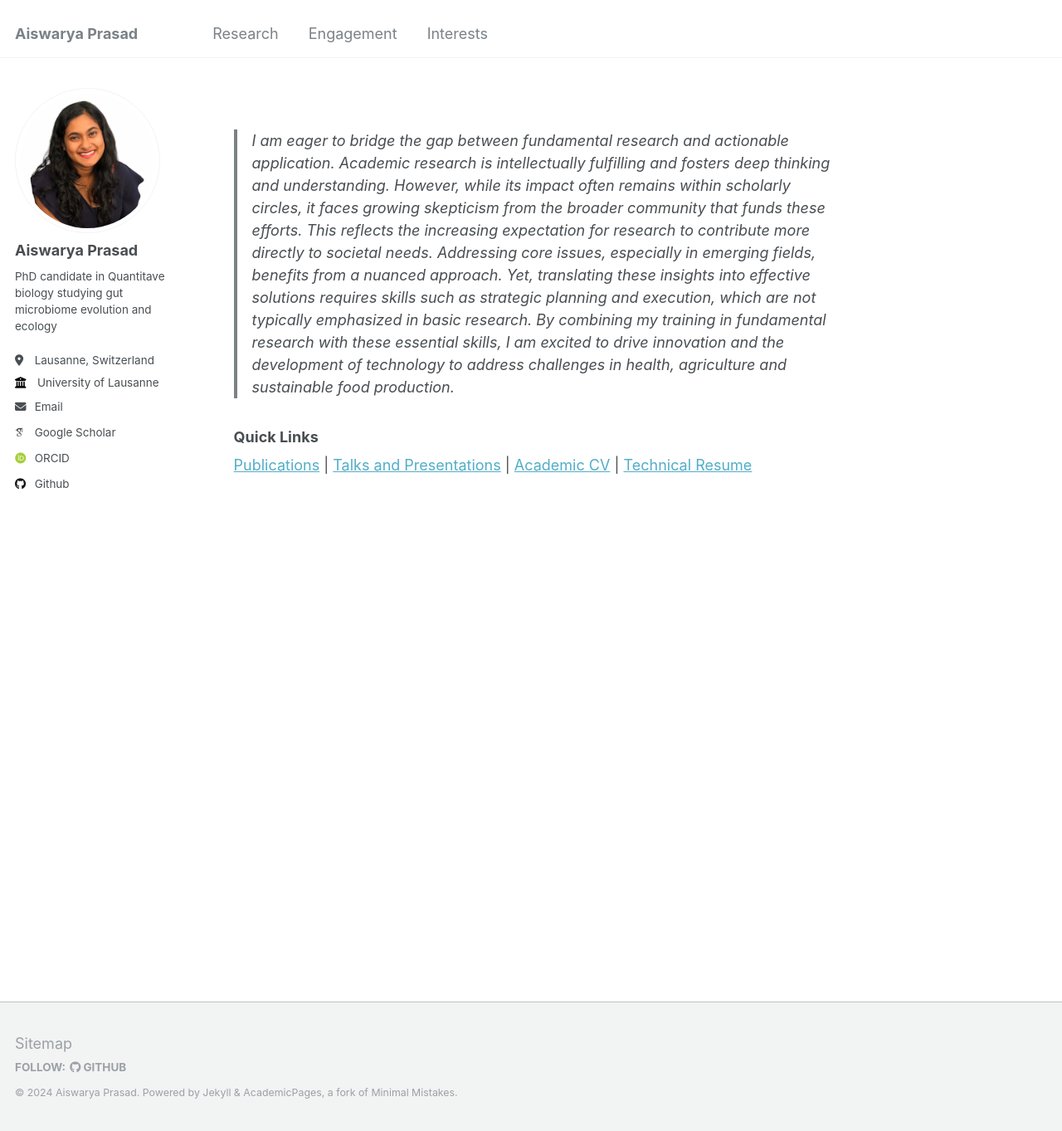
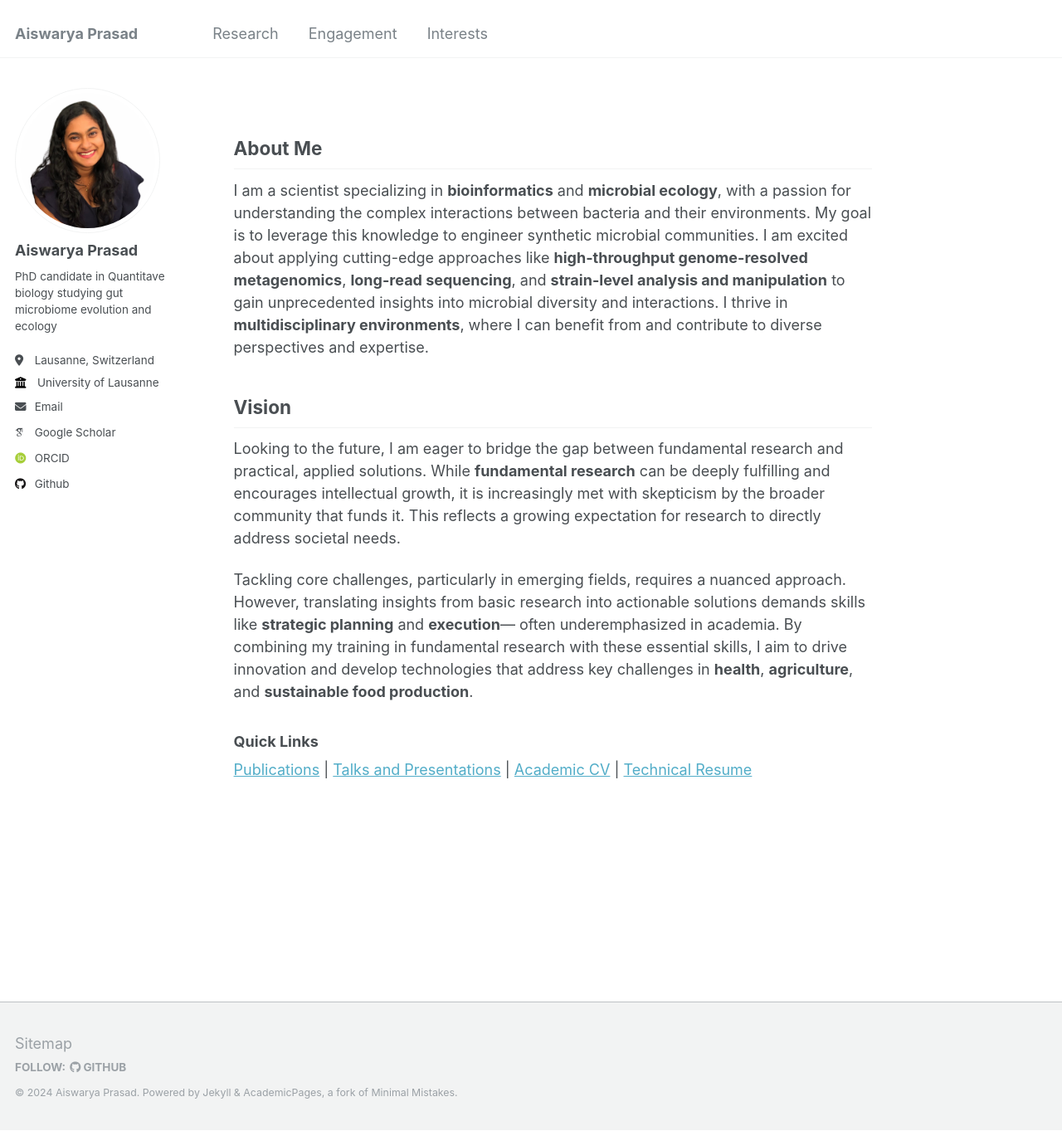
Before and after one commit to Aiswarya-prasad/aiswarya-prasad.github.io, a Jekyll site: the page built from _pages/about.md, in a window 1280 px wide and 1363 px high. Shown: the whole window at 83% size. Built offline with Jekyll 4.4.1, drawn with Linux system fonts in a browser that asks for light colours; some web fonts are replaced.

Commit message:
Syntax change, squash commit later or just ignore.

```diff
--- a/_pages/about.md
+++ b/_pages/about.md
@@ -8,8 +8,16 @@ redirect_from:
 ---
 
 
-> I am eager to bridge the gap between fundamental research and actionable application. Academic research is intellectually fulfilling and fosters deep thinking and understanding. However, while its impact often remains within scholarly circles, it faces growing skepticism from the broader community that funds these efforts. This reflects the increasing expectation for research to contribute more directly to societal needs. Addressing core issues, especially in emerging fields, benefits from a nuanced approach. Yet, translating these insights into effective solutions requires skills such as strategic planning and execution, which are not typically emphasized in basic research. By combining my training in fundamental research with these essential skills, I am excited to drive innovation and the development of technology to address challenges in health, agriculture and sustainable food production.
->
+## About Me
+
+I am a scientist specializing in **bioinformatics** and **microbial ecology**, with a passion for understanding the complex interactions between bacteria and their environments. My goal is to leverage this knowledge to engineer synthetic microbial communities. I am excited about applying cutting-edge approaches like **high-throughput genome-resolved metagenomics**, **long-read sequencing**, and **strain-level analysis and manipulation** to gain unprecedented insights into microbial diversity and interactions. I thrive in **multidisciplinary environments**, where I can benefit from and contribute to diverse perspectives and expertise.
+
+## Vision
+
+Looking to the future, I am eager to bridge the gap between fundamental research and practical, applied solutions. While **fundamental research** can be deeply fulfilling and encourages intellectual growth, it is increasingly met with skepticism by the broader community that funds it. This reflects a growing expectation for research to directly address societal needs.
+
+Tackling core challenges, particularly in emerging fields, requires a nuanced approach. However, translating insights from basic research into actionable solutions demands skills like **strategic planning** and **execution**— often underemphasized in academia. By combining my training in fundamental research with these essential skills, I aim to drive innovation and develop technologies that address key challenges in **health**, **agriculture**, and **sustainable food production**.
+
 
 ### Quick Links
 
```
Also changed, not shown: _drafts/post-draft.md (+11 -0 lines), _research/wild_vs_managed.md (+2 -2 lines).
